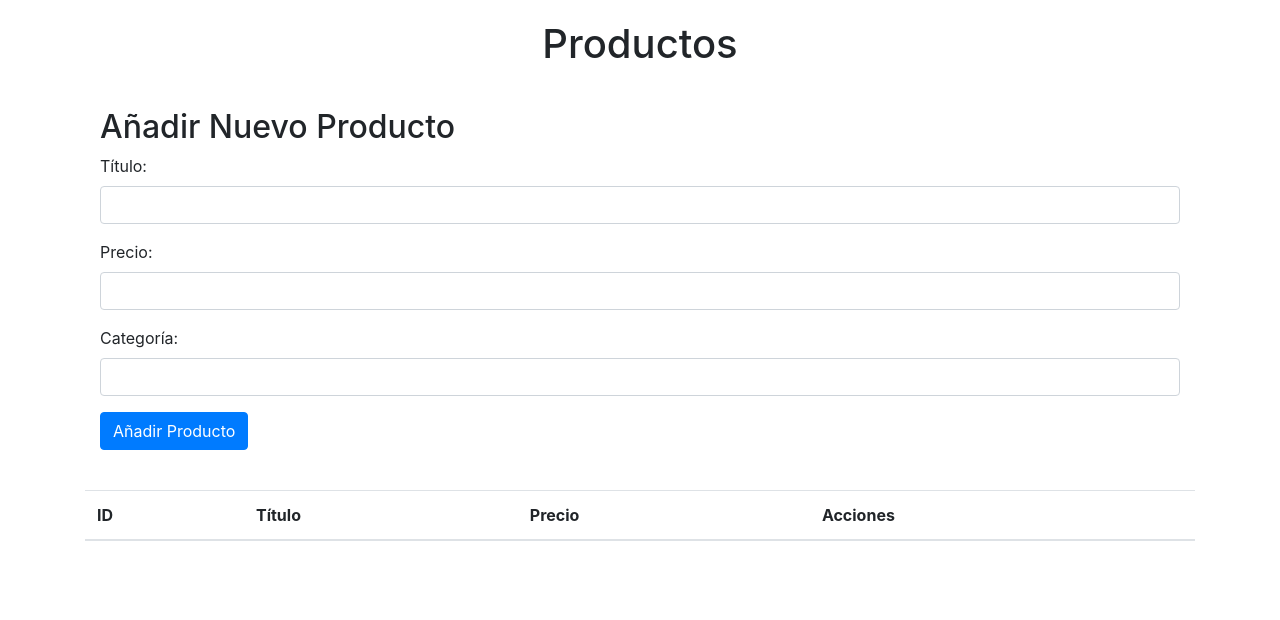
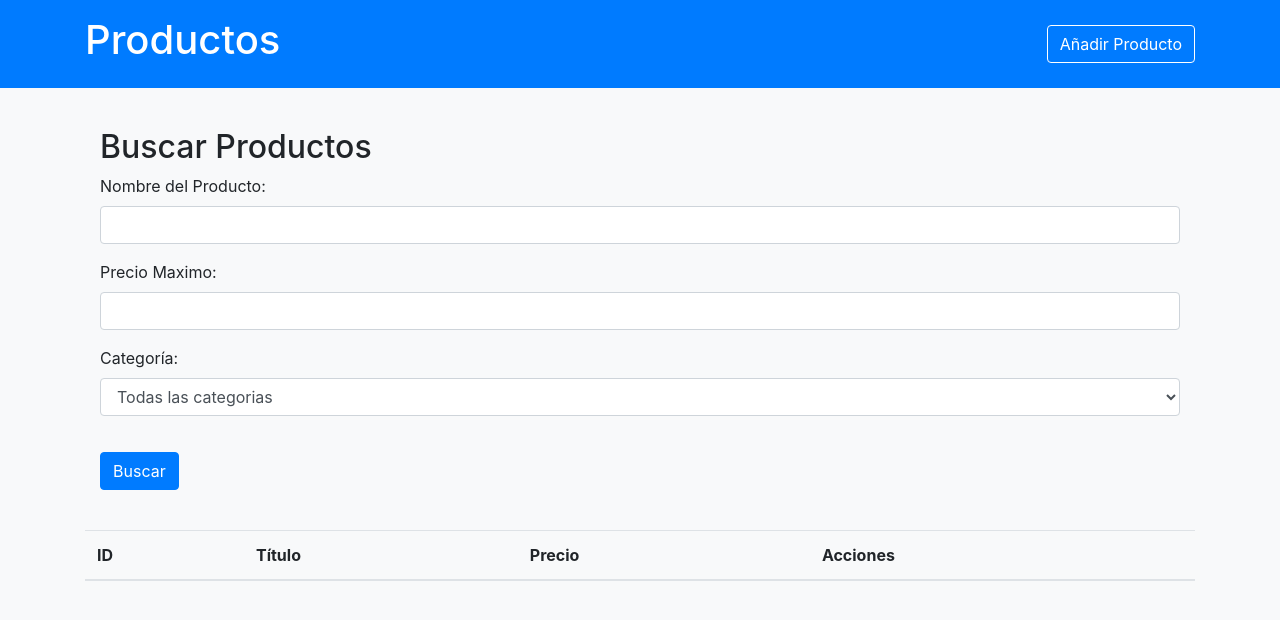
Before and after one commit to SIPO-E2/3.5.2-Seminario-Evaluativo, a website: page dist/index.html in a window 1280 px wide. Drawn offline with nearby package versions, Linux system fonts and the light colour scheme; no server answers.

Commit message:
Adding css to the header and creating a button to add products

```diff
--- /dev/null
+++ b/styles/general.css
@@ -0,0 +1,14 @@
+body {
+  background-color: #f8f9fa; /* un gris claro que es suave para los ojos */
+}
+header {
+  background-color: #007bff; /* azul de Bootstrap para el encabezado */
+  color: #fff; /* texto blanco para el título */
+}
+.header-button {
+  color: #fff; /* texto blanco para el botón */
+  border-width: 1px;
+  border-color: #fff; /* borde blanco para el botón */
+  border-style: solid;
+}
+/* Puedes añadir más estilos personalizados aquí */
```
Also changed, not shown: dist/index.html.
